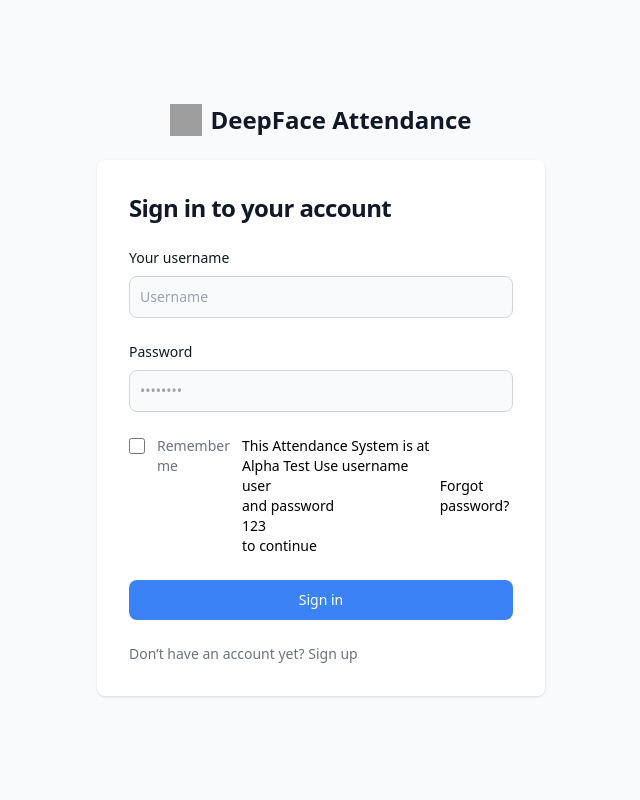
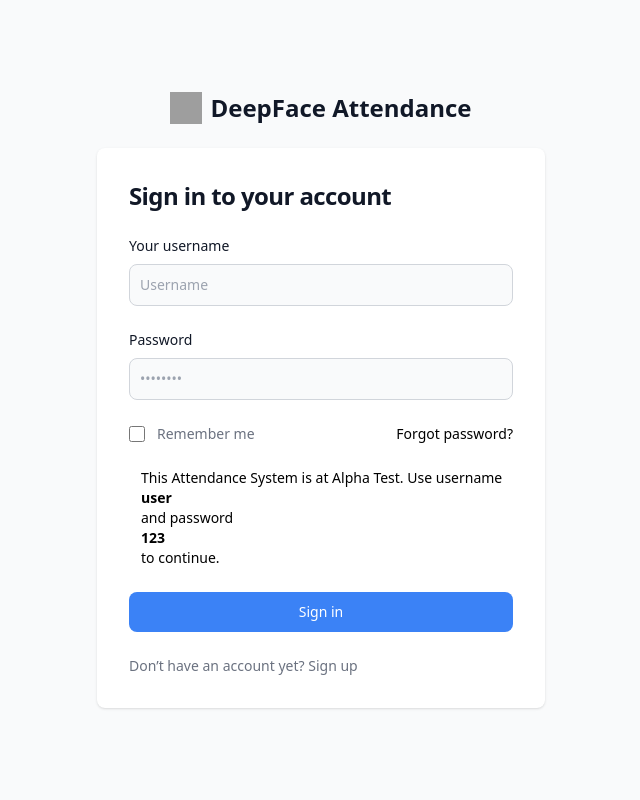
Before and after one commit to Raahim2/CountVision, a Flask app: page /login in a window 1280 px wide. Shown: the whole page, without its empty margins (319-959 px from the left). Run offline with Flask 3, Linux system fonts and the light colour scheme; some libraries are stand-ins or nearby versions; grey boxes are pictures that could not be loaded.

Commit message:
Update login.html

```diff
--- a/templates/login.html
+++ b/templates/login.html
@@ -3,18 +3,16 @@
 <head>
     <meta charset="UTF-8">
     <meta name="viewport" content="width=device-width, initial-scale=1.0">
-    <title>Document</title>
+    <title>SignUp | Alpha Test</title>
 </head>
 <script src="https://cdn.tailwindcss.com"></script>
 <script src="/static/JS/functions.js"></script>
-
-
 
 <body>
 <div>
     {% if Error %}
     <div>
-        <div class="p-4 mb-4 text-sm text-red-800 rounded-lg bg-red-50 dark:bg-gray-800 dark:text-red-400" >
+        <div class="p-4 mb-4 text-sm text-red-800 rounded-lg bg-red-50 dark:bg-gray-800 dark:text-red-400">
             <span class="font-medium">{{messege}}</span>
           </div>
     </div>
@@ -48,10 +46,14 @@
                                 <div class="ml-3 text-sm">
                                   <label for="remember" class="text-gray-500 dark:text-gray-300">Remember me</label>
                                 </div>
-                                <p class="ml-3 text-sm">This Attendance System is at Alpha Test Use username <br>user</br> and password <br>123</br> to continue</p>
                             </div>
                             <a href="#" class="text-sm font-medium text-primary-600 hover:underline dark:text-primary-500">Forgot password?</a>
                         </div>
+                        <p class="ml-3 text-sm">
+                            This Attendance System is at Alpha Test. Use username
+                            <br><strong>user</strong></br> and password
+                            <br><strong>123</strong></br> to continue.
+                        </p>
                         <button type="submit" class="w-full bg-blue-500 text-white bg-primary-600 hover:bg-primary-700 focus:ring-4 focus:outline-none focus:ring-primary-300 font-medium rounded-lg text-sm px-5 py-2.5 text-center dark:bg-primary-600 dark:hover:bg-primary-700 dark:focus:ring-primary-800">Sign in</button>
                         <p class="text-sm font-light text-gray-500 dark:text-gray-400">
                             Don’t have an account yet? <a href="#" onclick="redirect('/signup')" class="font-medium text-primary-600 hover:underline dark:text-primary-500">Sign up</a>
```
